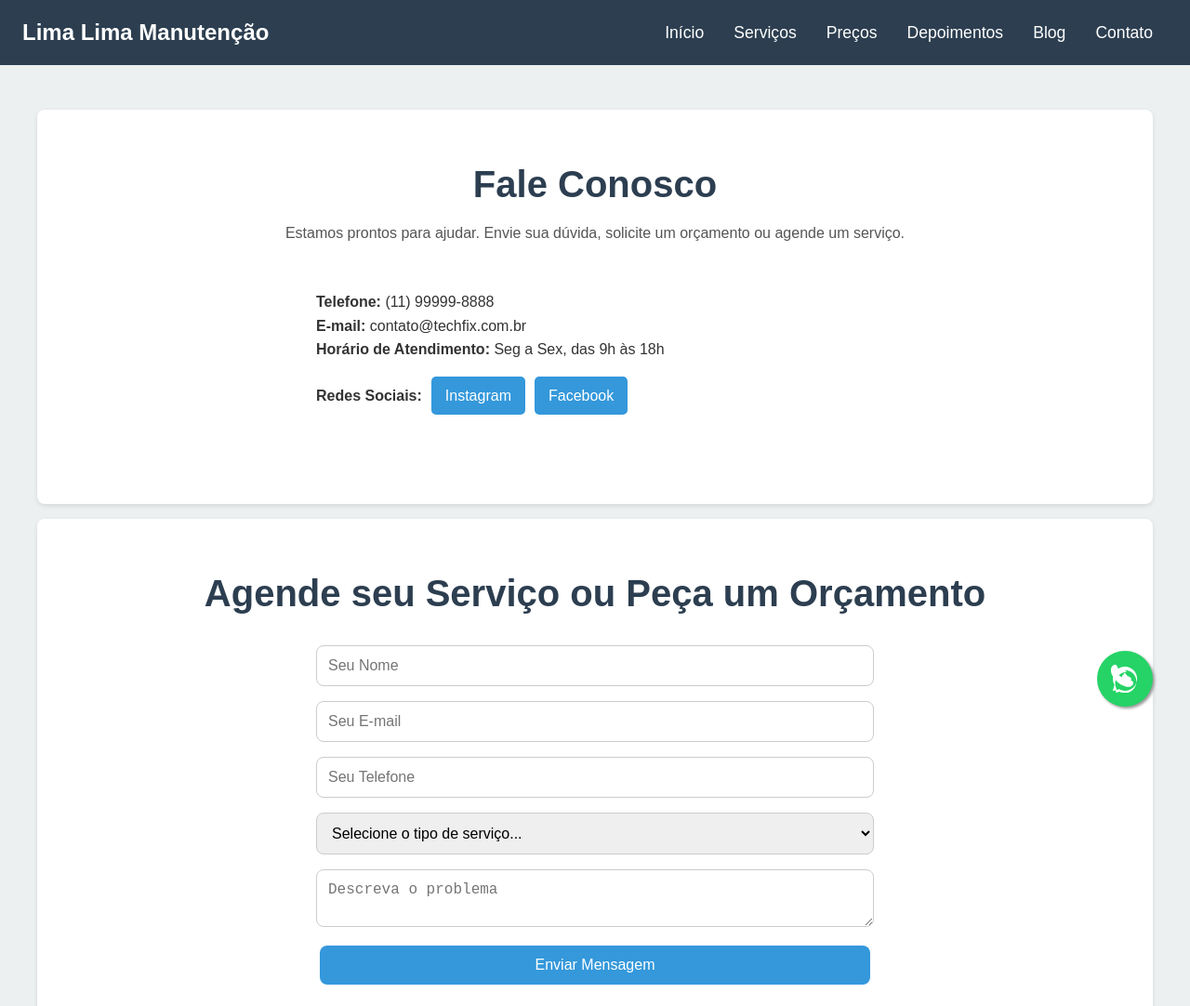
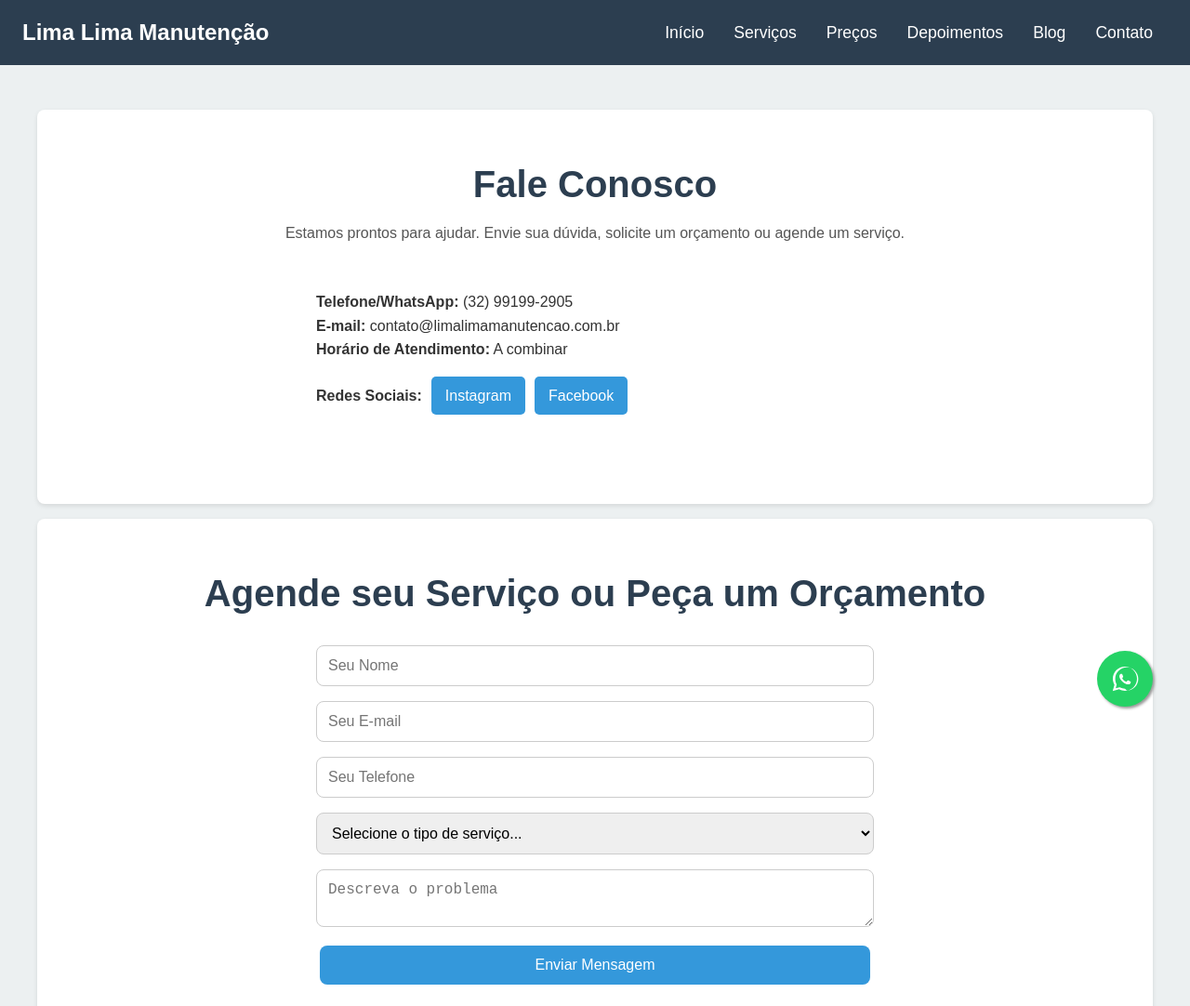
Before and after one commit to danieldavid-souza/site-servico-manutencao, a plain HTML site: page contato.html in a window 1280 px wide. Shown: the top 1082 px of the page at 93% size. Drawn offline with Linux system fonts and the light colour scheme.

Commit message:
Atualização para corrigir o icone do botão flutuante do whatsapp

```diff
--- a/contato.html
+++ b/contato.html
@@ -3,7 +3,7 @@
 <head>
     <meta charset="UTF-8">
     <meta name="viewport" content="width=device-width, initial-scale=1.0">
-    <title>TechFix - Manutenção de Computadores e Notebooks</title>
+    <title>Contato - Lima Lima Manutenção</title>
     <link rel="stylesheet" href="css/style.css">
 </head>
 <body>
@@ -32,9 +32,9 @@
             <p class="section-description" style="max-width: 800px; margin: -1rem auto 3rem auto;">Estamos prontos para ajudar. Envie sua dúvida, solicite um orçamento ou agende um serviço.</p>
 
             <div style="text-align: left; max-width: 600px; margin: 0 auto 3rem auto;">
-                <p><strong>Telefone:</strong> (11) 99999-8888</p>
-                <p><strong>E-mail:</strong> contato@techfix.com.br</p>
-                <p><strong>Horário de Atendimento:</strong> Seg a Sex, das 9h às 18h</p>
+                <p><strong>Telefone/WhatsApp:</strong> (32) 99199-2905</p>
+                <p><strong>E-mail:</strong> contato@limalimamanutencao.com.br</p> <!-- Sugestão de e-mail, altere se necessário -->
+                <p><strong>Horário de Atendimento:</strong> A combinar</p> <!-- Sugestão, altere se necessário -->
                 <div class="social-links">
                     <strong>Redes Sociais:</strong>
                     <a href="#" class="social-icon" target="_blank" aria-label="Siga-nos no Instagram">Instagram</a>
@@ -67,9 +67,20 @@
     </footer>
 
     <!-- Botão WhatsApp Flutuante -->
-    <a href="https://wa.me/5511999998888?text=Ol%C3%A1!%20Vim%20da%20p%C3%A1gina%20de%20contato%20e%20gostaria%20de%20solicitar%20um%20or%C3%A7amento." class="whatsapp-float" target="_blank" aria-label="Fale conosco pelo WhatsApp">
-        <svg xmlns="http://www.w3.org/2000/svg" viewBox="0 0 448 512" fill="white"><path d="M380.9 97.1C339 55.1 283.2 32 223.9 32c-122.4 0-222 99.6-222 222 0 39.1 10.2 77.3 29.6 111L0 480l117.7-30.9c32.4 17.7 68.9 27 106.1 27h.1c122.3 0 224.1-99.6 224.1-222 0-59.3-25.2-115-67.1-157zm-157 .2c57.1 0 109.7 21.8 149.4 61.5 39.7 39.7 61.5 92.3 61.5 149.4 0 117-95.1 212.1-212.1 212.1-33.6 0-65.7-8.3-94.3-23.4l-4.6-2.7-70.3 18.4 18.8-68.6-3-4.9c-15.5-28.9-24.1-62.1-24.1-96.4 0-117 95.1-212.1 212.1-212.1zM223.9 150.1c-12.3 0-22.3 10-22.3 22.3v5.7c-10.2 5.7-30.9 15.5-30.9 43.1 0 16.2 10.2 30.9 15.5 38.6 5.3 7.7 23.4 38.6 56.8 51.2 28.9 10.2 43.1 12.8 59.3 7.7 16.2-5.1 28.9-20.5 33.6-38.6 4.7-18.1 4.7-33.6 2.4-38.6-2.4-5.1-8.8-7.7-18.1-12.8-9.3-5.1-56.8-28.9-66.1-33.6-9.3-4.7-15.5-7.7-22.3 2.6-6.8 10.2-25.2 33.6-30.9 38.6-5.7 5.1-10.2 5.1-18.1 0-7.7-5.1-33.6-12.8-63.8-38.6-23.4-20.5-38.6-45.8-43.1-53.9-4.7-7.7-.5-12.8 4.7-18.1 5.1-5.1 10.2-12.8 15.5-18.1 2.6-2.6 5.1-5.1 7.7-7.7 2.6-2.6 5.1-5.1 2.6-10.2-2.6-5.1-22.3-53.9-30.9-73.3-8.8-19.4-18.1-16.2-25.2-16.2h-15.5c-7.7 0-20.5 2.6-30.9 12.8-10.2 10.2-38.6 38.6-38.6 92.3 0 53.9 38.6 107.2 43.1 115 4.7 7.7 76.5 121.2 186.4 164.1 25.2 10.2 45.8 16.2 66.1 20.5 28.9 5.1 53.9 2.6 73.3-7.7 22.3-12.8 36.2-28.9 40.9-45.8 4.7-16.2 4.7-30.9-2.6-40.9-7.7-10.2-20.5-15.5-28.9-18.1z"/></svg>
-    </a>
+<a href="https://wa.me/5532991992905?text=Ol%C3%A1!%20Gostaria%20de%20saber%20mais%20sobre%20seus%20servi%C3%A7os%20de%20Formata%C3%A7%C3%A3o%20e%20Instala%C3%A7%C3%A3o%20de%20Sistema%2C%20Remo%C3%A7%C3%A3o%20de%20V%C3%ADrus%20e%20Malware%2C%20Recupera%C3%A7%C3%A3o%20de%20Dados%2C%20Manuten%C3%A7%C3%A3o%20e%20Substitui%C3%A7%C3%A3o%20de%20Pe%C3%A7as%2C%20al%C3%A9m%20de%20Manuten%C3%A7%C3%A3o%20Preventiva%20e%20Corretiva.%20Poderia%20me%20fornecer%20mais%20detalhes%3F"
+   class="whatsapp-float" target="_blank" aria-label="Fale conosco pelo WhatsApp">
+    <svg xmlns="http://www.w3.org/2000/svg" viewBox="0 0 448 512" fill="white">
+        <path d="M380.9 97.1C339 55.1 283.2 32 223.9 32C101.5 32 2 131.6 2 254c0 39.1 10.2 77.3 29.6 111L0 480l117.7-30.9
+        c32.4 17.7 68.9 27 106.1 27c122.4 0 222-99.6 222-222c0-59.3-25.2-115-67.1-157zM223.9 438c-33.6 0-65.7-8.3-94.3-23.4l-4.6-2.7
+        -70.3 18.4 18.8-68.6-3-4.9c-15.5-28.9-24.1-62.1-24.1-96.4c0-117 95.1-212.1 212.1-212.1c57.1 0 109.7 21.8 149.4 61.5
+        c39.7 39.7 61.5 92.3 61.5 149.4c0 117-95.1 212.1-212.1 212.1zM319.3 302.6c-5.1-2.6-30.2-14.9-34.9-16.6c-4.7-1.7-8.1-2.6-11.5 2.6
+        c-3.4 5.1-13.2 16.6-16.2 20c-3 3.4-6 3.8-11.1 1.3c-5.1-2.6-21.5-7.9-41-25.1c-15.1-13.5-25.3-30.1-28.3-35.2c-3-5.1-.3-7.9 2.3-10.5
+        c2.4-2.4 5.1-6 7.7-9c2.6-3 3.4-5.1 5.1-8.5c1.7-3.4.9-6.4-.4-9c-1.3-2.6-11.5-27.7-15.7-38c-4.1-9.8-8.3-8.5-11.5-8.7
+        -3-.2-6.4-.2-9.8-.2c-3.4 0-9 1.3-13.7 6.4c-4.7 5.1-18 17.6-18 43c0 25.4 18.5 50 21.1 53.4c2.6 3.4 36.4 55.6 88.1 77.9
+        c12.3 5.3 21.9 8.5 29.4 10.9c12.3 3.9 23.5 3.4 32.4 2.1c9.9-1.5 30.2-12.3 34.5-24.1c4.3-11.8 4.3-21.9 3-24.1
+        -1.3-2.1-4.7-3.4-9.8-6z"/>
+    </svg>
+</a>
 
     <script src="js/script.js"></script>
     <script src="js/form-handler.js"></script>
```
Also changed, not shown: index.html (+17 -4 lines).
